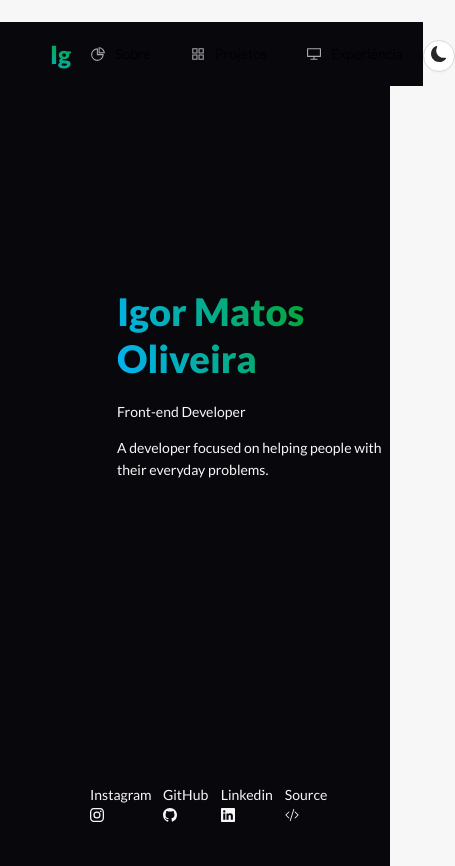
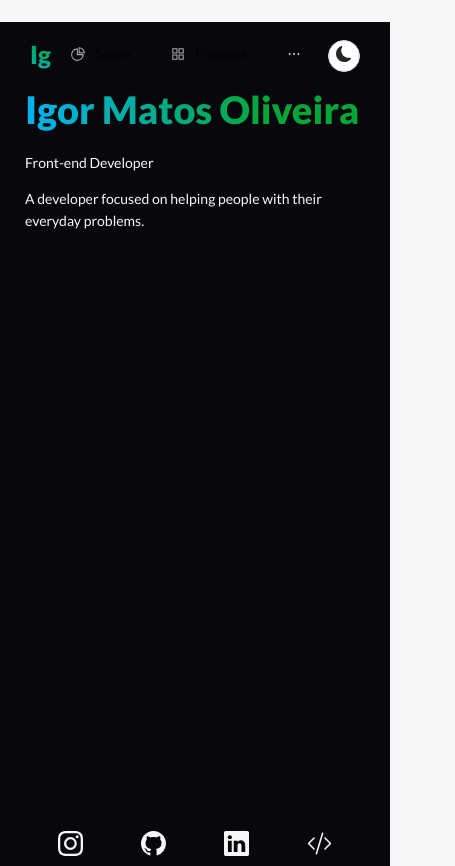
Before and after one commit to IgorM-Oliveira/Portfolio, a Next.js app: page / in a window 390 px wide. Shown: the whole page, 455 px wide, since content can reach past the window. Built offline with nearby package versions, Linux system fonts and the light colour scheme; some icons are missing.

Commit message:
responsive application

```diff
--- a/src/components/ButtonMode/index.js
+++ b/src/components/ButtonMode/index.js
@@ -3,11 +3,11 @@ import {BsFillMoonFill, BsFillSunFill} from "react-icons/bs";
 import {Button} from "antd";
 
 import {useDispatch, useSelector} from "react-redux";
-import {changeTheme} from "../../store/themeReducer";
+import {changeTheme, selectTheme} from "../../store/themeReducer";
 
 const ModeComponent = () => {
   const dispatch = useDispatch();
-  const mode = useSelector(state => state.theme.mode);
+  const mode = useSelector(selectTheme);
 
   const changeMode = (value) => {
     dispatch(changeTheme(value.mode))
--- a/src/components/Footer/index.js
+++ b/src/components/Footer/index.js
@@ -2,23 +2,24 @@ import React from "react";
 import {BsCodeSlash, BsGithub, BsInstagram, BsLinkedin} from "react-icons/bs";
 
 import {useSelector} from "react-redux";
+import {selectTheme} from "../../store/themeReducer";
 
 const FooterComponent = () => {
-  const mode = useSelector(state => state.theme.mode);
+  const mode = useSelector(selectTheme);
 
   return (
-    <ul style={{display: 'flex', justifyContent: 'space-evenly', listStyle: 'none'}}>
+    <ul className={'footer'}>
       <li>
-        <a className={`insta ${mode}`} href={'https://www.instagram.com/igorm_oli/'}>Instagram <BsInstagram/></a>
+        <a className={`insta ${mode}`} href={'https://www.instagram.com/igorm_oli/'}><BsInstagram/></a>
       </li>
       <li>
-        <a className={`git ${mode}`} href={'https://github.com/igorm-oliveira'}>GitHub <BsGithub/></a>
+        <a className={`git ${mode}`} href={'https://github.com/igorm-oliveira'}><BsGithub/></a>
       </li>
       <li>
-        <a className={`linke ${mode}`} href={'https://www.linkedin.com/in/igorm-oliveira/'}>Linkedin <BsLinkedin/></a>
+        <a className={`linke ${mode}`} href={'https://www.linkedin.com/in/igorm-oliveira/'}><BsLinkedin/></a>
       </li>
       <li>
-        <a className={`source ${mode}`} href={'https://github.com/IgorM-Oliveira/Portfolio'}>Source <BsCodeSlash/></a>
+        <a className={`source ${mode}`} href={'https://github.com/IgorM-Oliveira/Portfolio'}><BsCodeSlash/></a>
       </li>
     </ul>
   )
--- a/src/components/Layout/index.js
+++ b/src/components/Layout/index.js
@@ -12,12 +12,13 @@ import {changeCurrent} from "../../store/currentReducer";
 import ManuComponent from "../Manu";
 import ModeComponent from "../ButtonMode";
 import FooterComponent from "../Footer";
+import {selectTheme} from "../../store/themeReducer";
 
 const { Header, Footer, Content } = Layout;
 
 const LayoutComponent = (props) => {
   const dispatch = useDispatch();
-  const mode = useSelector(state => state.theme.mode);
+  const mode = useSelector(selectTheme);
 
   const dataManu = [
     {
@@ -47,7 +48,7 @@ const LayoutComponent = (props) => {
         <title>Igor M Oliveira</title>
       </Head>
 
-      <Layout style={{ minHeight: '100vh' }}>
+      <Layout className={'layout'}>
         <Header className={`navbar ${mode}`}>
           <span className={'gradient name'}>
             <Link href="/">
@@ -57,7 +58,7 @@ const LayoutComponent = (props) => {
 
           <ManuComponent data={dataManu}/>
 
-          <span id={'mode'}>
+          <span>
             <ModeComponent />
           </span>
         </Header>
@@ -66,7 +67,7 @@ const LayoutComponent = (props) => {
           {props.children}
         </Content>
 
-        <Footer className={`footer ${mode}`}>
+        <Footer className={`footerLayout ${mode}`}>
           <FooterComponent />
         </Footer>
       </Layout>
--- a/src/components/Manu/index.js
+++ b/src/components/Manu/index.js
@@ -2,12 +2,13 @@ import React from "react";
 import {Menu} from "antd";
 import Link from "next/link";
 import {useDispatch, useSelector} from "react-redux";
-import {changeCurrent} from "../../store/currentReducer";
+import {changeCurrent, selectCurrent} from "../../store/currentReducer";
+import {selectTheme} from "../../store/themeReducer";
 
 const ManuComponent = (data) => {
   const dispatch = useDispatch();
-  const mode = useSelector(state => state.theme.mode);
-  const current = useSelector(state => state.current.state);
+  const mode = useSelector(selectTheme);
+  const current = useSelector(selectCurrent);
 
   const handleClick = e => {
     dispatch(changeCurrent(e.key))
--- a/src/pages/about.js
+++ b/src/pages/about.js
@@ -1,11 +1,12 @@
 import React from 'react';
 import {Typography} from "antd";
 import {useSelector} from "react-redux";
+import {selectTheme} from "../store/themeReducer";
 
 const {Title, Paragraph} = Typography;
 
 export default function Home() {
-  const mode = useSelector(state => state.theme.mode);
+  const mode = useSelector(selectTheme);
 
   return (
     <div>
--- a/src/pages/experience.js
+++ b/src/pages/experience.js
@@ -1,11 +1,12 @@
 import React from 'react';
 import {Typography} from "antd";
 import {useSelector} from "react-redux";
+import {selectTheme} from "../store/themeReducer";
 
 const {Title, Paragraph} = Typography;
 
 export default function Home() {
-  const mode = useSelector(state => state.theme.mode);
+  const mode = useSelector(selectTheme);
 
   return (
     <div>
--- a/src/pages/index.js
+++ b/src/pages/index.js
@@ -1,17 +1,22 @@
 import React from 'react';
 import {Typography} from "antd";
 import {useSelector} from "react-redux";
+import {selectTheme} from "../store/themeReducer";
 
 const {Title, Paragraph} = Typography;
 
 export default function Home() {
-  const mode = useSelector(state => state.theme.mode);
+  const mode = useSelector(selectTheme);
   return (
     <div>
       <div className={'presentation'}>
-        <Title className={'gradient'}>Igor Matos Oliveira</Title>
-        <Paragraph className={`${mode}`}>Front-end Developer</Paragraph>
-        <Paragraph className={`${mode}`}>A developer focused on helping people with their everyday problems.</Paragraph>
+        <Title className={'gradient title'}>Igor Matos Oliveira</Title>
+        <Paragraph className={`paragraph ${mode}`}>
+          Front-end Developer
+        </Paragraph>
+        <Paragraph className={`paragraph ${mode}`}>
+          A developer focused on helping people with their everyday problems.
+        </Paragraph>
       </div>
     </div>
   )
--- a/src/pages/project.js
+++ b/src/pages/project.js
@@ -1,11 +1,12 @@
 import React from 'react';
 import {Typography} from "antd";
 import {useSelector} from "react-redux";
+import {selectTheme} from "../store/themeReducer";
 
 const {Title, Paragraph} = Typography;
 
 export default function Home() {
-  const mode = useSelector(state => state.theme.mode);
+  const mode = useSelector(selectTheme);
 
   return (
     <div>
--- a/src/store/currentReducer.js
+++ b/src/store/currentReducer.js
@@ -14,6 +14,6 @@ export const slice = createSlice({
 
 export const { changeCurrent } = slice.actions
 
-export const selectCurrent = state => state.state
+export const selectCurrent = state => state.current.state
 
 export default slice.reducer
--- a/src/store/themeReducer.js
+++ b/src/store/themeReducer.js
@@ -14,6 +14,6 @@ export const slice = createSlice({
 
 export const { changeTheme } = slice.actions
 
-export const selectTheme = state => state.mode
+export const selectTheme = state => state.theme.mode
 
 export default slice.reducer
--- a/src/styles/global.css
+++ b/src/styles/global.css
@@ -21,15 +21,19 @@ body {
   text-rendering: optimizeLegibility;
 }
 
+.gradient {
+  background: -webkit-linear-gradient(bottom left, #02b3f5, #05a639 70%);
+  -webkit-background-clip: text;
+  -webkit-text-fill-color: transparent;
+}
+
 .name {
   font-size: 25px;
   font-weight: bolder;
 }
 
-.gradient {
-  background: -webkit-linear-gradient(bottom left, #02b3f5, #05a639 70%);
-  -webkit-background-clip: text;
-  -webkit-text-fill-color: transparent;
+.menu {
+  border: none;
 }
 
 .navbar {
@@ -37,9 +41,62 @@ body {
   align-items: center;
   justify-content: space-between;
 }
+.footer {
+  display: flex;
+  justify-content: space-evenly;
+  list-style: none;
+  padding: 0;
+}
 
-.menu {
-  border: none;
+@media (min-width: 600px)
+{
+  .title {
+    font-size: 80px !important;
+  }
+  .layout {
+    min-height: 100vh;
+  }
+  .container {
+    padding: 50px;
+    position: relative;
+  }
+  .presentation {
+    position: absolute;
+    top: 30%;
+    left: 25%;
+  }
+  .footer {
+    font-size: 25px;
+  }
+  .paragraph {
+    font-size: 20px;
+  }
+}
+
+@media (max-width: 600px)
+{
+  .layout {
+    min-height: 100vh;
+  }
+
+  .container {
+    padding: 0 25px;
+  }
+
+  .menu {
+    width: 100px;
+    flex: 1;
+  }
+  .ant-layout-header {
+    padding: 0 30px;
+  }
+  .footerLayout {
+    padding: 50px 0 0 0;
+  }
+  .footer {
+    margin: 0;
+    font-size: 25px;
+  }
 }
 
 .dark {
@@ -58,17 +115,6 @@ body {
 .light, .light .menu {
   color: #08070B;
   background-color: #e5e5e5;
-}
-
-.container {
-  padding: 50px;
-  position: relative;
-}
-
-.presentation {
-  position: absolute;
-  top: 30%;
-  left: 30%;
 }
 
 .dark .insta, .light .git, .dark .linke, .light .source  {
```
